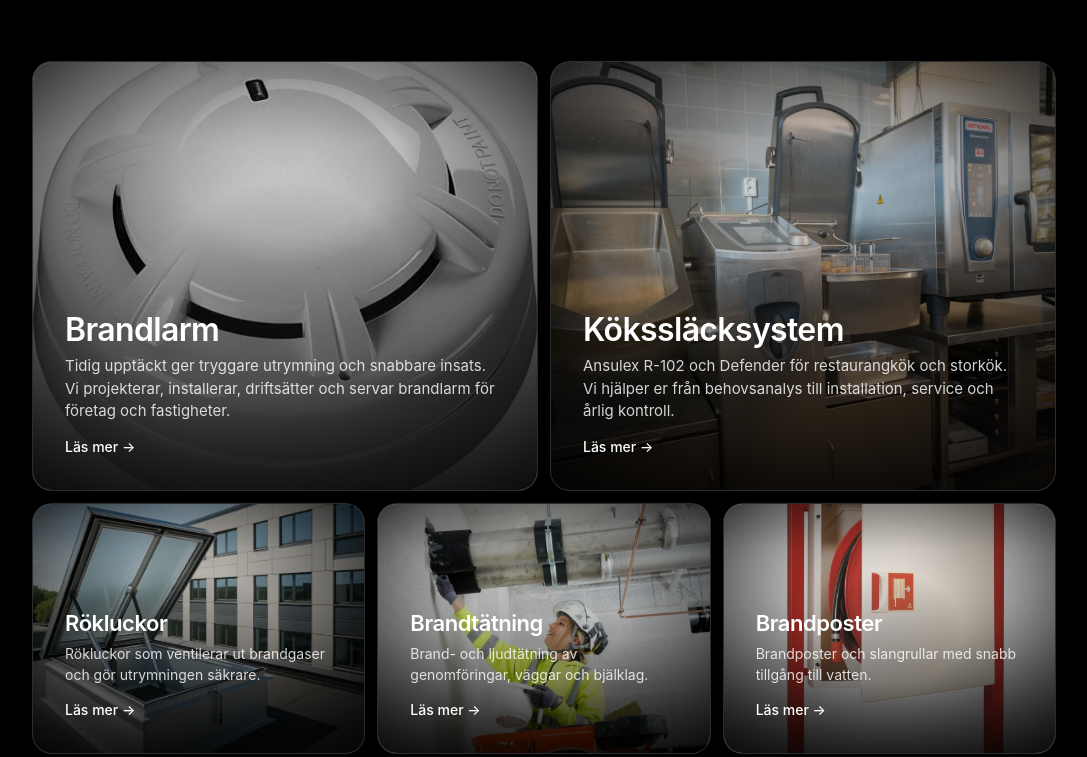
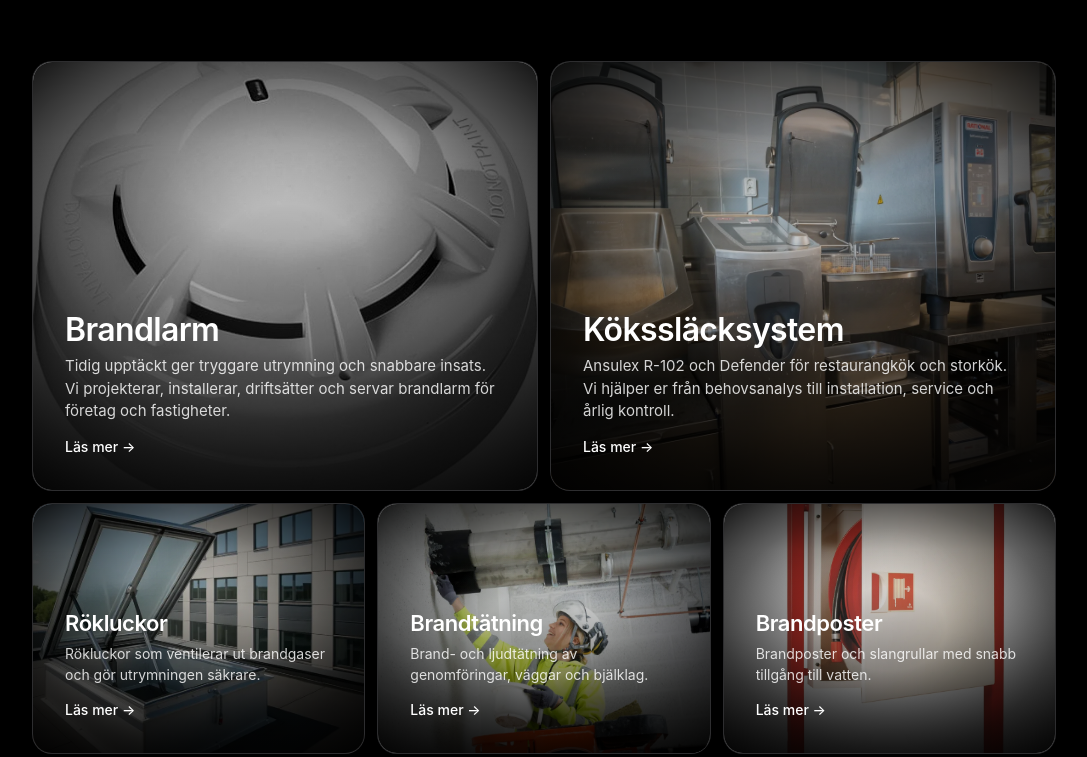
Before and after one commit to karljohanjansson/nytt-projekt, a website built with Vite: page index.html in a window 1280 px wide. Shown: the part 1822-2579 px from the top of the page, without its empty margins (96-1183 px from the left). Built offline with nearby package versions, Linux system fonts and the light colour scheme.

Commit message:
Starkare spotlight på tjänstebilderna

```diff
--- a/src/styles.css
+++ b/src/styles.css
@@ -936,14 +936,14 @@ ol {
   background:
     radial-gradient(
       circle at 50% 45%,
-      rgba(255, 255, 255, 0.12) 0%,
-      rgba(255, 255, 255, 0) 45%
+      rgba(255, 255, 255, 0.2) 0%,
+      rgba(255, 255, 255, 0) 42%
     ),
     radial-gradient(
       ellipse at 50% 50%,
-      rgba(0, 0, 0, 0) 32%,
-      rgba(0, 0, 0, 0.55) 78%,
-      rgba(0, 0, 0, 0.8) 100%
+      rgba(0, 0, 0, 0) 24%,
+      rgba(0, 0, 0, 0.62) 70%,
+      rgba(0, 0, 0, 0.92) 100%
     );
   pointer-events: none;
 }
```
